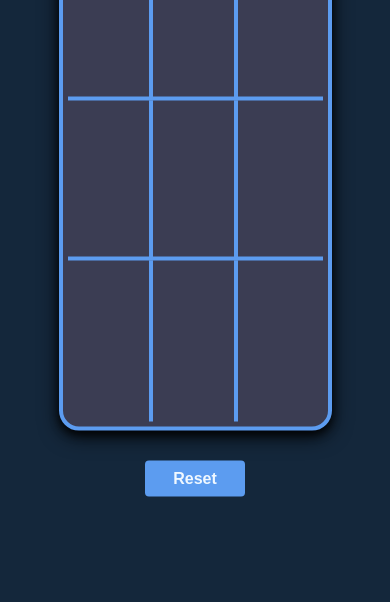
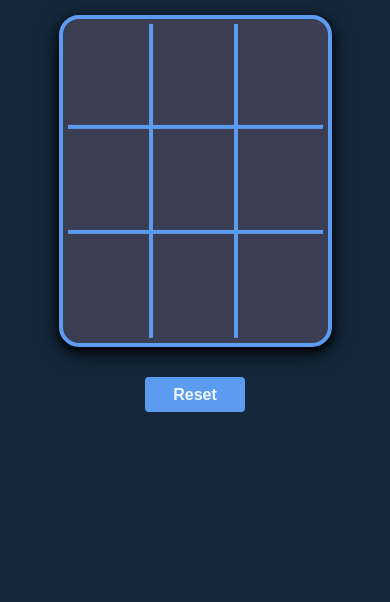
Before and after one commit to Shekhulogy/Tic-Tac-Toe-game, a plain HTML site: page index.html in a window 390 px wide. Shown: the part 242-844 px from the top of the page. Drawn offline with Linux system fonts and the light colour scheme.

Commit message:
making sime changes

```diff
--- a/style.css
+++ b/style.css
@@ -181,13 +181,13 @@ img {
 
 @media screen and (min-width: 376px) and (max-width: 425px) {
   .playArea {
-    height: 75vh;
+    height: 55vh;
     width: 100vw;
   }
 
   .board {
     width: 70%;
-    height: 90%;
+    height: 85%;
     margin-top: 30px;
   }
 }
```
